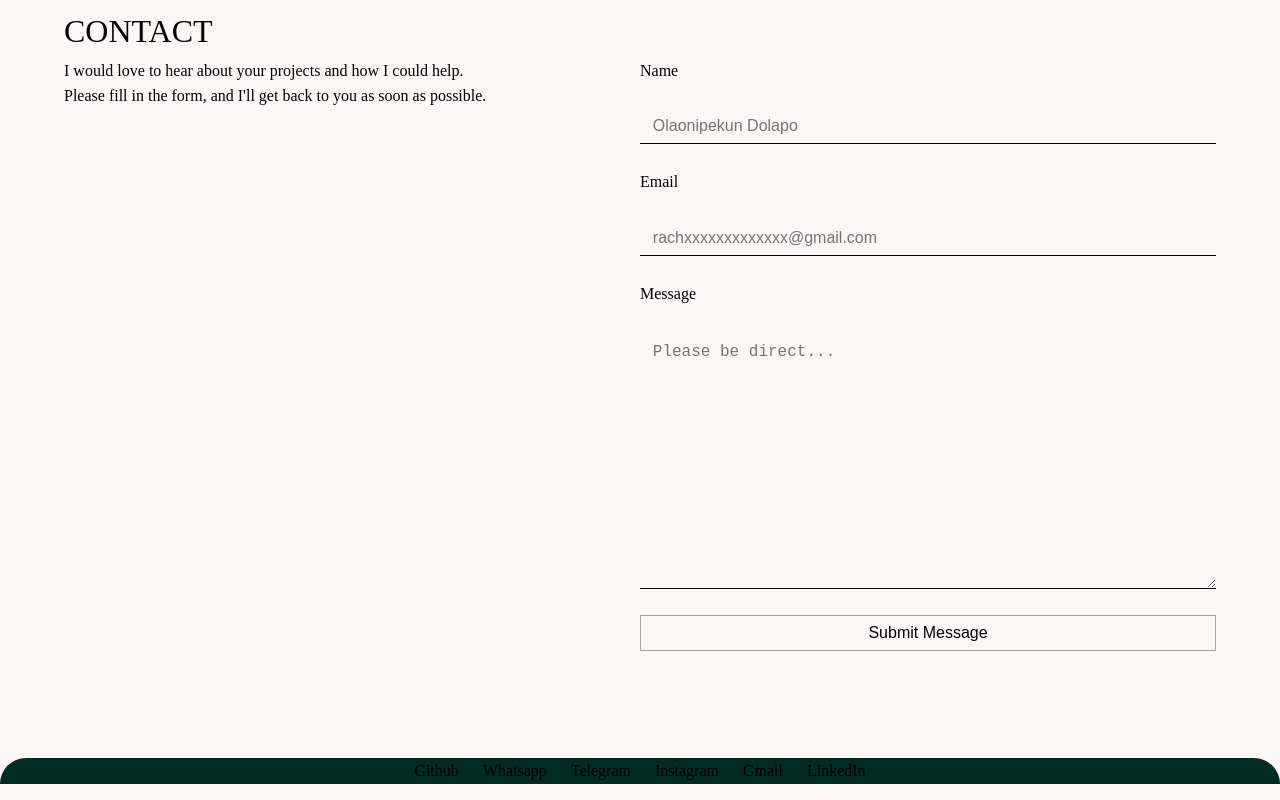
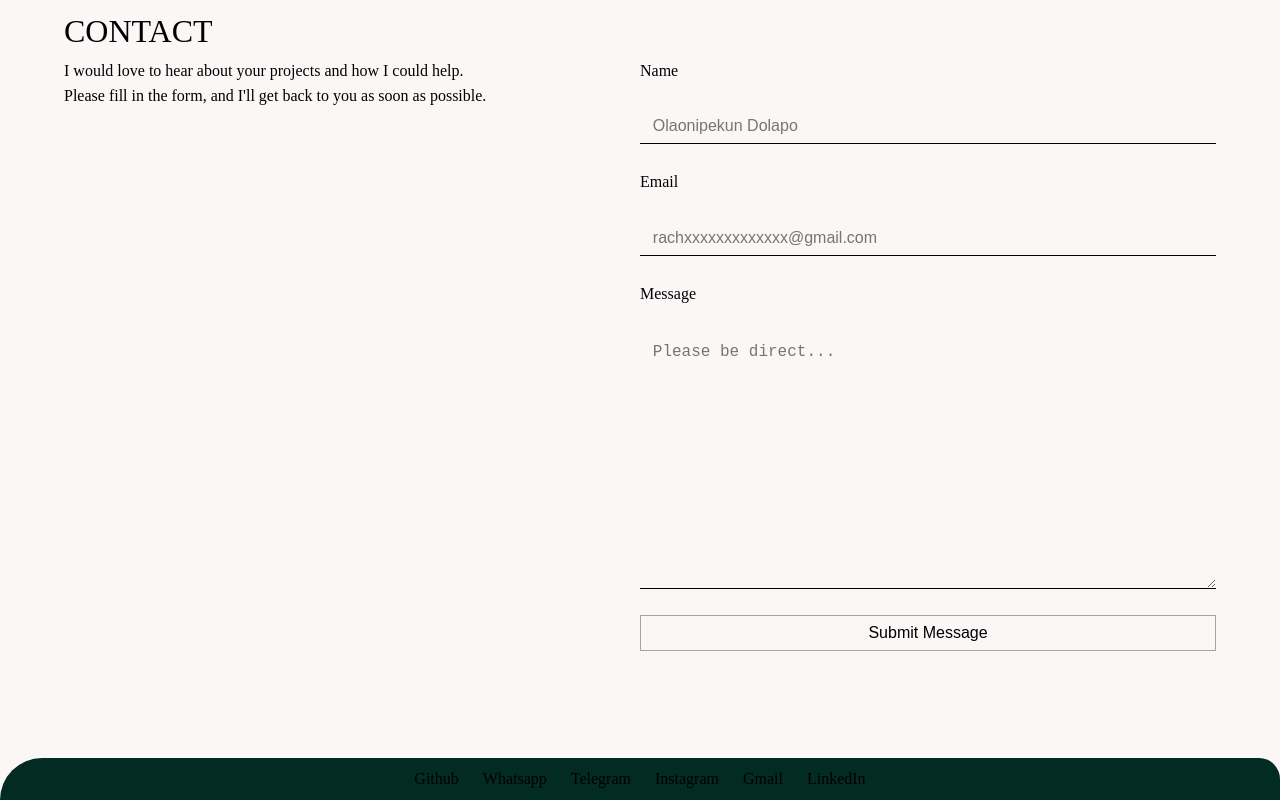
Before and after one commit to Lovethrech/my-main-portfolio, a Vue app: page / in a window 1280 px wide. Shown: the part 2373-3173 px from the top of the page. Built offline with nearby package versions, Linux system fonts and the light colour scheme.

Commit message:
working on the footer components.

```diff
--- a/src/components/footer/FooterMain.vue
+++ b/src/components/footer/FooterMain.vue
@@ -14,7 +14,8 @@ import FooterIcon from './FooterIcon.vue';
 <style scoped>
 .main-footer{
     background-color: var(--general-components-bg-color);
-    border-top-left-radius: 10vh;
+    padding: 1vh 4vh;
+    border-top-left-radius: 20vh;
     border-top-right-radius: 10vh;
 }
 .main-footer-main-ctn{
```
